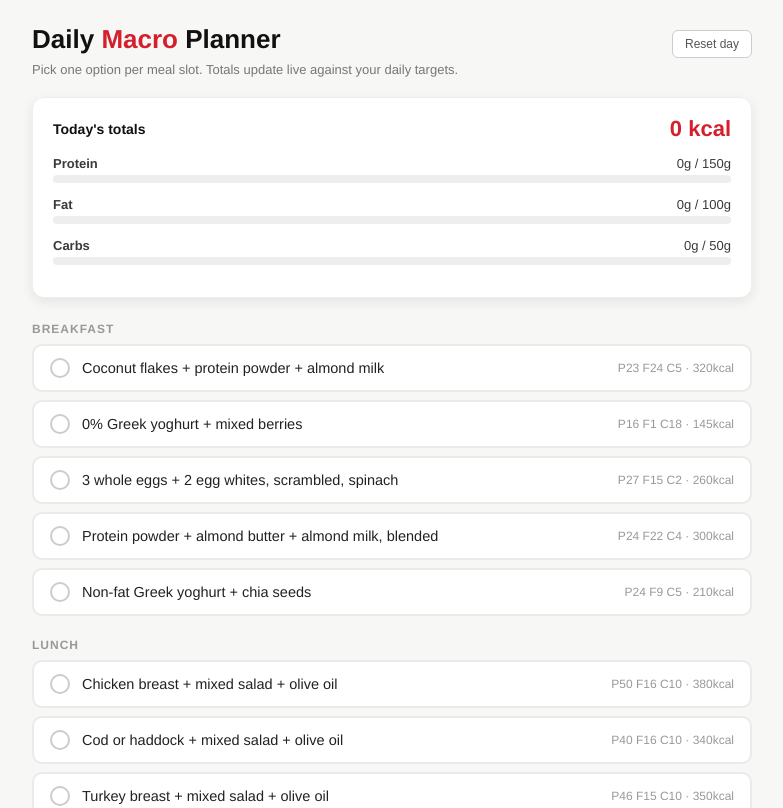
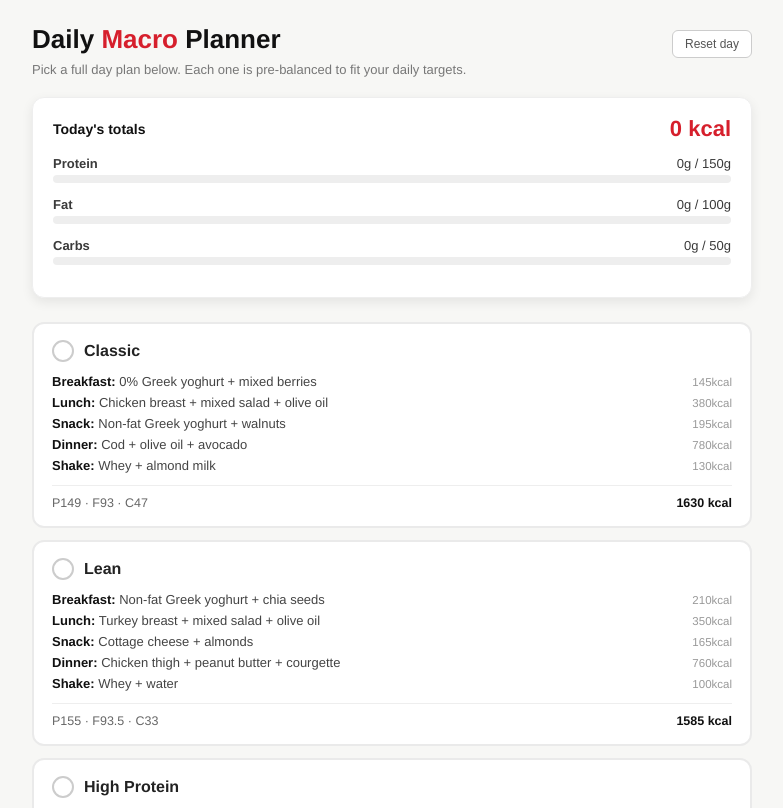
Before and after one commit to v90c/Daily-macro-planner, a React (Vite) app: page / in a window 1280 px wide. Shown: the top 808 px of the page, without its empty margins (248-1031 px from the left). Built offline with nearby package versions, Linux system fonts and the light colour scheme.

Commit message:
Replace meal-by-meal picker with pre-balanced day plans
Mix-and-match selection couldn't guarantee the totals landed near
target. Now offers 4 complete day plans (breakfast through
post-training shake), each pre-calculated to land close to the
150g protein / 100g fat / 50g carbs / 1700kcal targets.

```diff
--- a/src/App.jsx
+++ b/src/App.jsx
@@ -1,50 +1,65 @@
-import React, { useState, useMemo } from "react";
+import React, { useState } from "react";
 
 const TARGETS = { protein: 150, fat: 100, carbs: 50, kcal: 1700 };
 
-const MEALS = {
-  breakfast: [
-    { id: "b1", name: "Coconut flakes + protein powder + almond milk", protein: 23, fat: 24, carbs: 5, kcal: 320 },
-    { id: "b2", name: "0% Greek yoghurt + mixed berries", protein: 16, fat: 1, carbs: 18, kcal: 145 },
-    { id: "b3", name: "3 whole eggs + 2 egg whites, scrambled, spinach", protein: 27, fat: 15, carbs: 2, kcal: 260 },
-    { id: "b4", name: "Protein powder + almond butter + almond milk, blended", protein: 24, fat: 22, carbs: 4, kcal: 300 },
-    { id: "b5", name: "Non-fat Greek yoghurt + chia seeds", protein: 24, fat: 9, carbs: 5, kcal: 210 },
+const DAY_PLANS = [
+  {
+    id: "plan1",
+    name: "Classic",
+    meals: [
+      { label: "Breakfast", name: "0% Greek yoghurt + mixed berries", protein: 16, fat: 1, carbs: 18, kcal: 145 },
+      { label: "Lunch", name: "Chicken breast + mixed salad + olive oil", protein: 50, fat: 16, carbs: 10, kcal: 380 },
+      { label: "Snack", name: "Non-fat Greek yoghurt + walnuts", protein: 20, fat: 10, carbs: 8, kcal: 195 },
+      { label: "Dinner", name: "Cod + olive oil + avocado", protein: 42, fat: 62, carbs: 8, kcal: 780 },
+      { label: "Shake", name: "Whey + almond milk", protein: 21, fat: 4, carbs: 3, kcal: 130 },
     ],
-  lunch: [
-    { id: "l1", name: "Chicken breast + mixed salad + olive oil", protein: 50, fat: 16, carbs: 10, kcal: 380 },
-    { id: "l2", name: "Cod or haddock + mixed salad + olive oil", protein: 40, fat: 16, carbs: 10, kcal: 340 },
-    { id: "l3", name: "Turkey breast + mixed salad + olive oil", protein: 46, fat: 15, carbs: 10, kcal: 350 },
-    { id: "l4", name: "3 whole eggs + 2 egg whites + mixed salad + olive oil", protein: 27, fat: 25, carbs: 4, kcal: 340 },
-    { id: "l5", name: "Firm tofu + mixed salad + sesame oil", protein: 20, fat: 20, carbs: 8, kcal: 290 },
-    { id: "l6", name: "Smoked salmon + mixed salad + olive oil", protein: 20, fat: 20, carbs: 4, kcal: 280 },
+  },
+  {
+    id: "plan2",
+    name: "Lean",
+    meals: [
+      { label: "Breakfast", name: "Non-fat Greek yoghurt + chia seeds", protein: 24, fat: 9, carbs: 5, kcal: 210 },
+      { label: "Lunch", name: "Turkey breast + mixed salad + olive oil", protein: 46, fat: 15, carbs: 10, kcal: 350 },
+      { label: "Snack", name: "Cottage cheese + almonds", protein: 17, fat: 8, carbs: 6, kcal: 165 },
+      { label: "Dinner", name: "Chicken thigh + peanut butter + courgette", protein: 48, fat: 60, carbs: 10, kcal: 760 },
+      { label: "Shake", name: "Whey + water", protein: 20, fat: 1.5, carbs: 2, kcal: 100 },
     ],
-  snack: [
-    { id: "s1", name: "Cottage cheese + almonds", protein: 17, fat: 8, carbs: 6, kcal: 165 },
-    { id: "s2", name: "Non-fat Greek yoghurt + walnuts", protein: 20, fat: 10, carbs: 8, kcal: 195 },
-    { id: "s3", name: "2 hard-boiled eggs + almonds", protein: 15, fat: 12, carbs: 2, kcal: 175 },
-    { id: "s4", name: "Non-fat cheese + celery sticks", protein: 20, fat: 4, carbs: 3, kcal: 130 },
+  },
+  {
+    id: "plan3",
+    name: "High Protein",
+    meals: [
+      { label: "Breakfast", name: "3 whole eggs + 2 egg whites, scrambled, spinach", protein: 27, fat: 15, carbs: 2, kcal: 260 },
+      { label: "Lunch", name: "Firm tofu + mixed salad + sesame oil", protein: 20, fat: 20, carbs: 8, kcal: 290 },
+      { label: "Snack", name: "2 hard-boiled eggs + almonds", protein: 15, fat: 12, carbs: 2, kcal: 175 },
+      { label: "Dinner", name: "Duck breast + walnuts + cauliflower", protein: 55, fat: 58, carbs: 8, kcal: 760 },
+      { label: "Shake", name: "Whey + almond milk", protein: 21, fat: 4, carbs: 3, kcal: 130 },
     ],
-  dinner: [
-    { id: "d1", name: "Cod + olive oil + avocado", protein: 42, fat: 62, carbs: 8, kcal: 780 },
-    { id: "d2", name: "Chicken thigh + peanut butter + courgette", protein: 48, fat: 60, carbs: 10, kcal: 760 },
-    { id: "d3", name: "Duck breast + walnuts + cauliflower", protein: 55, fat: 58, carbs: 8, kcal: 760 },
-    { id: "d4", name: "Haddock + coconut oil + rocket", protein: 40, fat: 58, carbs: 5, kcal: 700 },
-    { id: "d5", name: "Chicken breast + sesame oil + green beans", protein: 50, fat: 53, carbs: 9, kcal: 700 },
-    { id: "d6", name: "Firm tofu + smoked salmon + olive oil + spinach", protein: 40, fat: 62, carbs: 6, kcal: 760 },
+  },
+  {
+    id: "plan4",
+    name: "Light & Simple",
+    meals: [
+      { label: "Breakfast", name: "Protein powder + almond butter + almond milk, blended", protein: 24, fat: 22, carbs: 4, kcal: 300 },
+      { label: "Lunch", name: "Cod or haddock + mixed salad + olive oil", protein: 40, fat: 16, carbs: 10, kcal: 340 },
+      { label: "Snack", name: "Non-fat cheese + celery sticks", protein: 20, fat: 4, carbs: 3, kcal: 130 },
+      { label: "Dinner", name: "Firm tofu + smoked salmon + olive oil + spinach", protein: 40, fat: 62, carbs: 6, kcal: 760 },
+      { label: "Shake", name: "Whey + water", protein: 20, fat: 1.5, carbs: 2, kcal: 100 },
     ],
-  shake: [
-    { id: "p1", name: "Whey + water", protein: 20, fat: 1.5, carbs: 2, kcal: 100 },
-    { id: "p2", name: "Whey + almond milk", protein: 21, fat: 4, carbs: 3, kcal: 130 },
-  ],
-};
+  },
+];
 
-const CATEGORY_LABELS = {
-  breakfast: "Breakfast",
-  lunch: "Lunch",
-  snack: "Snack",
-  dinner: "Dinner",
-  shake: "Post-training shake",
-};
+function sumMacros(meals) {
+  return meals.reduce(
+    (t, m) => ({
+      protein: t.protein + m.protein,
+      fat: t.fat + m.fat,
+      carbs: t.carbs + m.carbs,
+      kcal: t.kcal + m.kcal,
+    }),
+    { protein: 0, fat: 0, carbs: 0, kcal: 0 }
+  );
+}
 
 function MacroBar({ label, value, target, unit, color }) {
   const pct = Math.min(100, (value / target) * 100);
@@ -72,34 +87,16 @@ function MacroBar({ label, value, target, unit, color }) {
 }
 
 export default function MacroPlanner() {
-  const [selected, setSelected] = useState({
-    breakfast: null,
-    lunch: null,
-    snack: null,
-    dinner: null,
-    shake: null,
-  });
+  const [selectedPlanId, setSelectedPlanId] = useState(null);
 
-  const totals = useMemo(() => {
-    const t = { protein: 0, fat: 0, carbs: 0, kcal: 0 };
-    Object.entries(selected).forEach(([cat, id]) => {
-      if (!id) return;
-      const item = MEALS[cat].find((m) => m.id === id);
-      if (item) {
-        t.protein += item.protein;
-        t.fat += item.fat;
-        t.carbs += item.carbs;
-        t.kcal += item.kcal;
-      }
-    });
-    return t;
-  }, [selected]);
+  const selectedPlan = DAY_PLANS.find((p) => p.id === selectedPlanId) || null;
+  const totals = selectedPlan ? sumMacros(selectedPlan.meals) : { protein: 0, fat: 0, carbs: 0, kcal: 0 };
 
-  const selectMeal = (cat, id) => {
-    setSelected((prev) => ({ ...prev, [cat]: prev[cat] === id ? null : id }));
+  const selectPlan = (id) => {
+    setSelectedPlanId((prev) => (prev === id ? null : id));
   };
 
-  const reset = () => setSelected({ breakfast: null, lunch: null, snack: null, dinner: null, shake: null });
+  const reset = () => setSelectedPlanId(null);
 
   return (
     <div
@@ -131,7 +128,7 @@ export default function MacroPlanner() {
           </button>
         </div>
         <p style={{ fontSize: 13, color: "#777", marginTop: 0, marginBottom: 20 }}>
-          Pick one option per meal slot. Totals update live against your daily targets.
+          Pick a full day plan below. Each one is pre-balanced to fit your daily targets.
         </p>
 
         <div
@@ -148,7 +145,9 @@ export default function MacroPlanner() {
           }}
         >
           <div style={{ display: "flex", justifyContent: "space-between", alignItems: "center", marginBottom: 14 }}>
-            <span style={{ fontWeight: 700, fontSize: 14, color: "#111" }}>Today's totals</span>
+            <span style={{ fontWeight: 700, fontSize: 14, color: "#111" }}>
+              {selectedPlan ? `${selectedPlan.name} — today's totals` : "Today's totals"}
+            </span>
             <span style={{ fontSize: 22, fontWeight: 800, color: "#d61f2c" }}>{totals.kcal.toFixed(0)} kcal</span>
           </div>
           <MacroBar label="Protein" value={totals.protein} target={TARGETS.protein} unit="g" color="#d61f2c" />
@@ -156,46 +155,29 @@ export default function MacroPlanner() {
           <MacroBar label="Carbs" value={totals.carbs} target={TARGETS.carbs} unit="g" color="#7f8c8d" />
         </div>
 
-        {Object.keys(MEALS).map((cat) => (
-          <div key={cat} style={{ marginBottom: 22 }}>
-            <h2
-              style={{
-                fontSize: 12,
-                letterSpacing: 1,
-                textTransform: "uppercase",
-                color: "#999",
-                fontWeight: 700,
-                marginBottom: 8,
-              }}
-            >
-              {CATEGORY_LABELS[cat]}
-            </h2>
-            <div style={{ display: "flex", flexDirection: "column", gap: 8 }}>
-              {MEALS[cat].map((item) => {
-                const isSelected = selected[cat] === item.id;
+        <div style={{ display: "flex", flexDirection: "column", gap: 12 }}>
+          {DAY_PLANS.map((plan) => {
+            const isSelected = selectedPlanId === plan.id;
+            const planTotals = sumMacros(plan.meals);
             return (
               <div
-                    key={item.id}
-                    onClick={() => selectMeal(cat, item.id)}
+                key={plan.id}
+                onClick={() => selectPlan(plan.id)}
                 style={{
-                      display: "flex",
-                      justifyContent: "space-between",
-                      alignItems: "center",
-                      gap: 12,
-                      minHeight: 44,
                   background: isSelected ? "#111" : "#fff",
                   color: isSelected ? "#fff" : "#222",
                   border: isSelected ? "2px solid #111" : "2px solid #eaeaea",
-                      borderRadius: 10,
-                      padding: "12px 16px",
+                  borderRadius: 12,
+                  padding: "16px 18px",
                   cursor: "pointer",
                   transition: "all 0.15s ease",
                 }}
               >
+                <div style={{ display: "flex", alignItems: "center", gap: 10, marginBottom: 12 }}>
                   <span
                     style={{
-                        width: 20,
-                        height: 20,
+                      width: 22,
+                      height: 22,
                       flexShrink: 0,
                       borderRadius: "50%",
                       border: isSelected ? "none" : "2px solid #ccc",
@@ -203,32 +185,69 @@ export default function MacroPlanner() {
                       display: "flex",
                       alignItems: "center",
                       justifyContent: "center",
-                        fontSize: 12,
+                      fontSize: 13,
                       color: "#fff",
                     }}
                   >
                     {isSelected ? "✓" : ""}
                   </span>
-                    <span style={{ fontSize: 14.5, fontWeight: isSelected ? 600 : 500, flex: 1 }}>
-                      {item.name}
+                  <span style={{ fontSize: 16, fontWeight: 700 }}>{plan.name}</span>
+                </div>
+
+                <div style={{ display: "flex", flexDirection: "column", gap: 6, marginBottom: 12 }}>
+                  {plan.meals.map((meal) => (
+                    <div
+                      key={meal.label}
+                      style={{
+                        display: "flex",
+                        justifyContent: "space-between",
+                        alignItems: "baseline",
+                        gap: 12,
+                        fontSize: 13,
+                      }}
+                    >
+                      <span style={{ color: isSelected ? "#ddd" : "#444" }}>
+                        <span style={{ fontWeight: 600, color: isSelected ? "#fff" : "#111" }}>{meal.label}:</span>{" "}
+                        {meal.name}
                       </span>
                       <span
                         style={{
-                        fontSize: 12,
+                          fontSize: 11.5,
                           whiteSpace: "nowrap",
-                        color: isSelected ? "#ccc" : "#999",
+                          color: isSelected ? "#999" : "#999",
                           fontVariantNumeric: "tabular-nums",
                         }}
                       >
-                      P{item.protein} F{item.fat} C{item.carbs} · {item.kcal}kcal
+                        {meal.kcal}kcal
                       </span>
+                    </div>
+                  ))}
+                </div>
+
+                <div
+                  style={{
+                    display: "flex",
+                    justifyContent: "space-between",
+                    alignItems: "center",
+                    paddingTop: 10,
+                    borderTop: isSelected ? "1px solid #333" : "1px solid #eee",
+                    fontSize: 12.5,
+                    fontVariantNumeric: "tabular-nums",
+                    color: isSelected ? "#ccc" : "#666",
+                  }}
+                >
+                  <span>
+                    P{planTotals.protein} · F{planTotals.fat} · C{planTotals.carbs}
+                  </span>
+                  <span style={{ fontWeight: 700, color: isSelected ? "#fff" : "#111" }}>
+                    {planTotals.kcal} kcal
+                  </span>
+                </div>
               </div>
             );
           })}
         </div>
       </div>
-        ))}
-      </div>
     </div>
   );
 }
```
Lines whose indentation alone changed are shown as unchanged.
